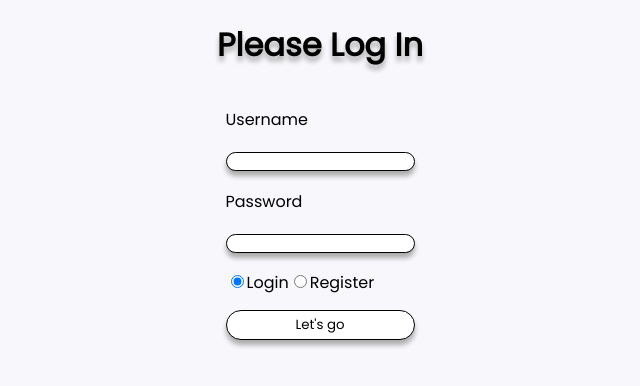
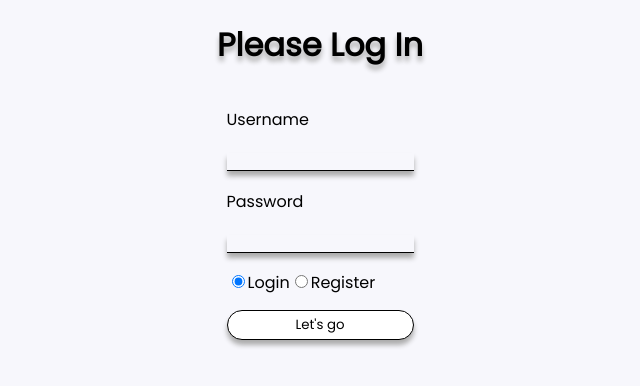
Before and after one commit to vitaliipetrunenko/react-user-system, a React (Create React App) app in the folder Client/: page / in a window 1280 px wide. Shown: the top 386 px of the page, without its empty margins (320-960 px from the left). Built offline with nearby package versions, Linux system fonts and the light colour scheme.

Commit message:
before redesign

```diff
--- a/Client/package.json
+++ b/Client/package.json
@@ -10,6 +10,7 @@
     "chromium": "^3.0.2",
     "css.gg": "^2.0.0",
     "faker": "^5.5.3",
+    "formik": "^2.2.6",
     "mongodb": "^3.6.6",
     "node-sass": "^5.0.0",
     "puppeteer": "^9.1.1",
--- a/Client/src/components/login/Login.module.css
+++ b/Client/src/components/login/Login.module.css
@@ -27,18 +27,29 @@ h1{
     box-shadow: none;
 }
 input[type="text"]{
-    border-radius: 15px;
+
+    border-radius: none;
     border: 1px solid black;
     padding-left: 5px;
     padding-right: 5px;
     box-shadow: 0px 5px 5px rgb(172, 172, 172) ;
+
+    border-top: none;
+    border-left: none;
+    border-right: none;
+    background-color:transparent;
 }
 input[type="password"]{
-    border-radius: 15px;
+    border-radius: none;
     border: 1px solid black;
     padding-left: 5px;
     padding-right: 5px;
     box-shadow: 0px 5px 5px rgb(172, 172, 172) ;
+
+    border-top: none;
+    border-left: none;
+    border-right: none;
+    background-color:transparent;
 }
 input:focus{
     outline: none;
--- a/Client/src/components/userboard/userprofiles/UserProfiles.module.css
+++ b/Client/src/components/userboard/userprofiles/UserProfiles.module.css
@@ -99,7 +99,12 @@ input[type="number"]{
 
 }
 .boxGrid .box textarea{
-    height:2ch;
+    height:1.5ch;
+    border-top: none;
+        resize: none;
+    border-left: none;
+    border-right: none;
+    background-color:transparent;
     max-width: 60%;
 
 }
```
Also changed, not shown: Client/src/components/forms/LoginForm.jsx (added), 8 other files (tests, documents, lock files or other folders).
